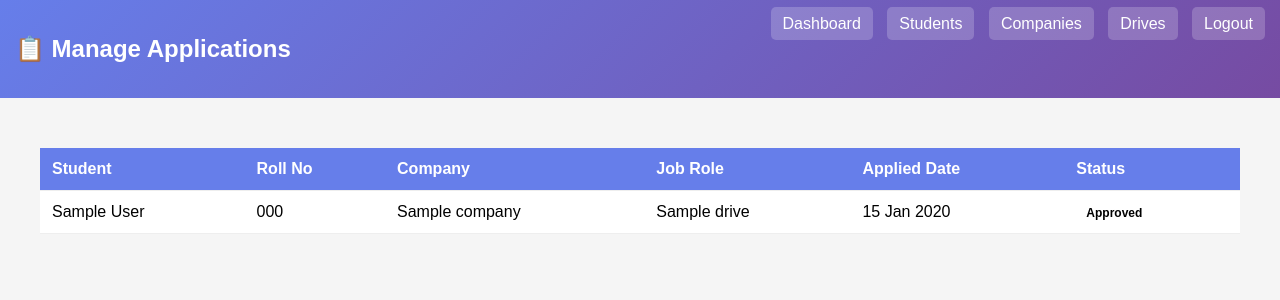
After one commit to 24f1000012/Placement-Portal-Application, a Flask app: page /admin/applications in a window 1280 px wide. The commit adds this page. Shown: the top 300 px of the page. Run offline with Flask 3, Linux system fonts and the light colour scheme; the visitor is signed in with stand-in values (Sample User, id 1); tables that the repository leaves empty hold one stand-in row (values such as "Sample post").

Commit message:
Milestone-PPA Placement-Tracking

```diff
--- a/routes/admin.py
+++ b/routes/admin.py
@@ -112,3 +112,17 @@ def rejectDrive(drive_id):
     success, message = AdminService.reject_drive(drive_id)
     flash(message, 'success' if success else 'danger')
     return redirect(url_for("admin.showDrives"))
+
+@admin_bp.route('/applications')
+@admin_required
+def manageApplications():
+    from models import Application
+
+    applications = Application.query\
+        .order_by(Application.applied_date.desc())\
+        .all()
+
+    return render_template(
+        "admin/applications.html",
+        applications=applications
+    )
--- a/routes/auth.py
+++ b/routes/auth.py
@@ -44,9 +44,10 @@ def register_student():
         email = request.form.get('email')
         password = request.form.get('password')
         name = request.form.get('name')
-
+        roll_number = request.form.get('roll_number')
+        resume_file = request.files.get('resume')
         # Call service for business logic
-        success, message = AuthService.register_student(email, password, name)
+        success, message = AuthService.register_student(email, password, name, roll_number, resume_file)
 
         if success:
             flash('Registration successful! Please login.', 'success')
--- a/services/auth_service.py
+++ b/services/auth_service.py
@@ -1,7 +1,11 @@
 # services/auth_service.py
 from models import db, User, Student, Company
 from werkzeug.security import generate_password_hash, check_password_hash
+import os
+from werkzeug.utils import secure_filename
+from config import Config
 
+ALLOWED_EXTENSIONS = {'pdf', 'doc', 'docx'}
 class AuthService:
 
     @staticmethod
@@ -49,17 +53,31 @@ class AuthService:
         return True, user, "Login successful"
 
     @staticmethod
-    def register_student(email, password, name):
+    def register_student(email, password, name, roll_number, resume_file):
         """
         Register a new student
         Returns: (success: bool, message: str)
         """
-        # Check if email already exists
+
+        import os
+        from werkzeug.utils import secure_filename
+        from config import Config
+
+        ALLOWED_EXTENSIONS = {'pdf', 'doc', 'docx'}
+
+        def allowed_file(filename):
+            return '.' in filename and filename.rsplit('.', 1)[1].lower() in ALLOWED_EXTENSIONS
+
+        # 🔹 Check if email already exists
         if User.query.filter_by(email=email).first():
             return False, "Email already registered. Please login or use a different email."
 
+        # 🔹 Check if roll number already exists
+        if Student.query.filter_by(roll_number=roll_number).first():
+            return False, "Roll number already exists."
+
         try:
-            # Create new user
+            # 🔹 Create new user
             user = User(
                 email=email,
                 password=generate_password_hash(password),
@@ -67,17 +85,31 @@ class AuthService:
                 is_active=True
             )
             db.session.add(user)
-            db.session.flush()  # Get the user ID without committing
+            db.session.flush()  # get user.id before commit
 
-            # Create student profile
+            # 🔹 Create student profile
             student = Student(
                 user_id=user.id,
-                name=name
+                name=name,
+                roll_number=roll_number
             )
+
+            # 🔹 Handle resume upload (optional)
+            if resume_file and resume_file.filename != '':
+                if not allowed_file(resume_file.filename):
+                    return False, "Invalid file type. Only PDF, DOC, DOCX allowed."
+
+                filename = secure_filename(f"resume_{user.id}_{resume_file.filename}")
+                save_path = os.path.join(Config.UPLOAD_FOLDER, filename)
+
+                resume_file.save(save_path)
+                student.resume = f"static/uploads/{filename}"
+
             db.session.add(student)
             db.session.commit()
 
             return True, "Registration successful!"
+
         except Exception as e:
             db.session.rollback()
             return False, f"Registration failed: {str(e)}"
--- /dev/null
+++ b/templates/admin/applications.html
@@ -0,0 +1,137 @@
+<!DOCTYPE html>
+<html lang="en">
+<head>
+    <meta charset="UTF-8">
+    <title>Manage Applications</title>
+
+    <style>
+        body {
+            font-family: Arial;
+            background: #f5f5f5;
+            margin: 0;
+        }
+
+        .navbar {
+            background: linear-gradient(135deg, #667eea, #764ba2);
+            color: white;
+            padding: 15px;
+            display: flex;
+            justify-content: space-between;
+        }
+
+        .navbar a {
+            color: white;
+            text-decoration: none;
+            margin-left: 10px;
+            padding: 8px 12px;
+            background: rgba(255,255,255,0.2);
+            border-radius: 5px;
+        }
+
+        .container {
+            max-width: 1200px;
+            margin: 30px auto;
+            padding: 20px;
+        }
+
+        table {
+            width: 100%;
+            border-collapse: collapse;
+            background: white;
+        }
+
+        th, td {
+            padding: 12px;
+            border-bottom: 1px solid #eee;
+            text-align: left;
+        }
+
+        th {
+            background: #667eea;
+            color: white;
+        }
+
+        tr:hover {
+            background: #f9f9f9;
+        }
+
+        .status {
+            padding: 5px 10px;
+            border-radius: 5px;
+            font-size: 12px;
+            font-weight: bold;
+        }
+
+        .applied { background: #d1ecf1; color: #0c5460; }
+        .shortlisted { background: #fff3cd; color: #856404; }
+        .selected { background: #d4edda; color: #155724; }
+        .rejected { background: #f8d7da; color: #721c24; }
+
+        .empty {
+            text-align: center;
+            margin-top: 50px;
+            color: #777;
+        }
+    </style>
+</head>
+
+<body>
+
+<div class="navbar">
+    <h2>📋 Manage Applications</h2>
+    <div>
+        <a href="{{ url_for('admin.dashboard') }}">Dashboard</a>
+        <a href="{{ url_for('admin.showStudents') }}">Students</a>
+        <a href="{{ url_for('admin.showCompanies') }}">Companies</a>
+        <a href="{{ url_for('admin.showDrives') }}">Drives</a>
+        <a href="{{ url_for('auth.logout') }}">Logout</a>
+    </div>
+</div>
+
+<div class="container">
+
+    {% if applications %}
+
+    <table>
+        <thead>
+            <tr>
+                <th>Student</th>
+                <th>Roll No</th>
+                <th>Company</th>
+                <th>Job Role</th>
+                <th>Applied Date</th>
+                <th>Status</th>
+            </tr>
+        </thead>
+
+        <tbody>
+            {% for app in applications %}
+            <tr>
+                <td>{{ app.student.name }}</td>
+                <td>{{ app.student.roll_number }}</td>
+                <td>{{ app.drive.company.name }}</td>
+                <td>{{ app.drive.job_title }}</td>
+                <td>{{ app.applied_date.strftime('%d %b %Y') }}</td>
+
+                <td>
+                    <span class="status {{ app.status }}">
+                        {{ app.status | capitalize }}
+                    </span>
+                </td>
+            </tr>
+            {% endfor %}
+        </tbody>
+    </table>
+
+    {% else %}
+
+        <div class="empty">
+            <h3>No applications found</h3>
+        </div>
+
+    {% endif %}
+
+</div>
+
+</body>
+</html>
--- a/templates/admin/dashboard.html
+++ b/templates/admin/dashboard.html
@@ -157,7 +157,7 @@
             <div class="card">
                 <h3>Appliactions</h3>
                 <div class="card-number">{{ stats.total_applications if stats else 0 }}</div>
-                <a href="#">Manage Applications</a>
+                <a href="{{ url_for('admin.manageApplications') }}">Manage Applications</a>
             </div>
         </div>
     </div>
```
Also changed, not shown: templates/register_student.html (+18 -2 lines).
